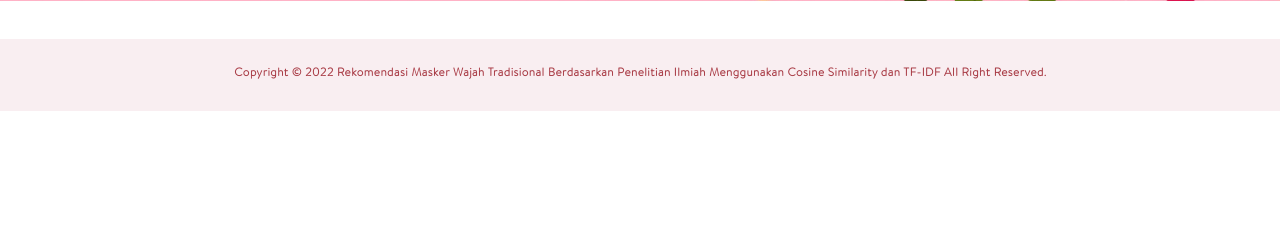
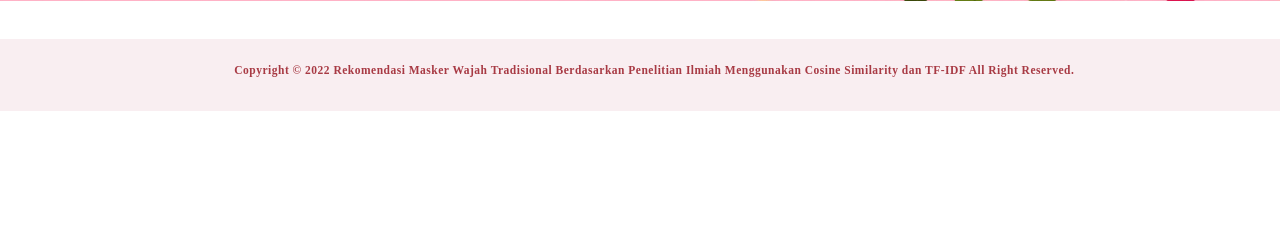
Before and after one commit to dinandadp/cosine_masker, a PHP site: page / in a window 1280 px wide. Shown: the part 689-920 px from the top of the page. Run offline with PHP 8.4, Linux system fonts and the light colour scheme; some libraries are stand-ins or nearby versions.

Commit message:
test raihan

```diff
--- a/footer.php
+++ b/footer.php
@@ -3,11 +3,6 @@
 
 <head>
     <style type="text/css">
-        @font-face {
-            font-family: 'BrandonText-Light';
-            src: url('font/BrandonText-Light.otf');
-        }
-
         .footer {
             position: fixed;
             left: 0;
```
